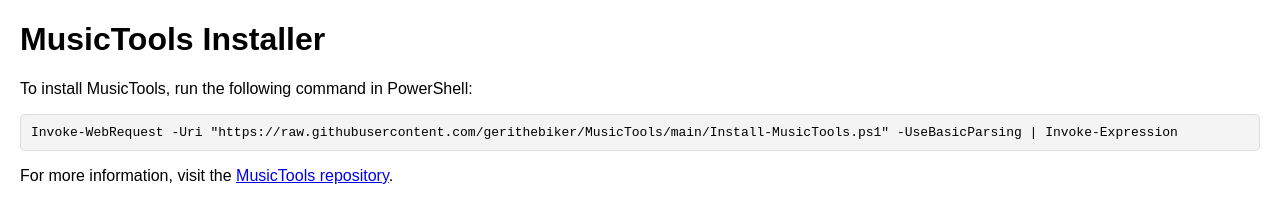
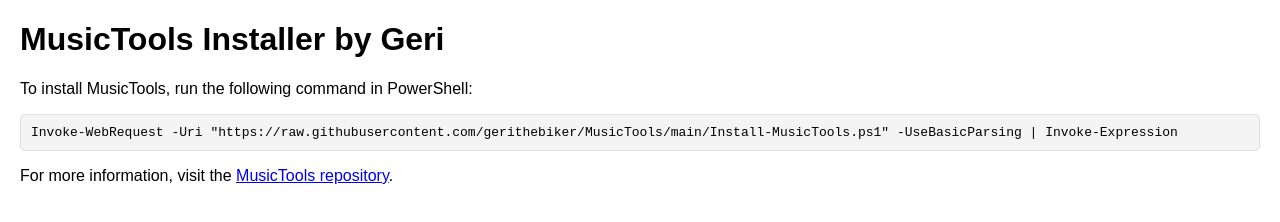
Before and after one commit to gerithebiker/MusicLibraryTools, a plain HTML site: page docs/index.html in a window 1280 px wide. Drawn offline with Linux system fonts and the light colour scheme.

Commit message:
Update index.html

```diff
--- a/docs/index.html
+++ b/docs/index.html
@@ -18,7 +18,7 @@
     </style>
 </head>
 <body>
-    <h1>MusicTools Installer</h1>
+    <h1>MusicTools Installer by Geri</h1>
     <p>To install MusicTools, run the following command in PowerShell:</p>
     <pre>Invoke-WebRequest -Uri "https://raw.githubusercontent.com/gerithebiker/MusicTools/main/Install-MusicTools.ps1" -UseBasicParsing | Invoke-Expression</pre>
     <p>For more information, visit the <a href="https://github.com/gerithebiker/MusicTools" target="_blank">MusicTools repository</a>.</p>
```
